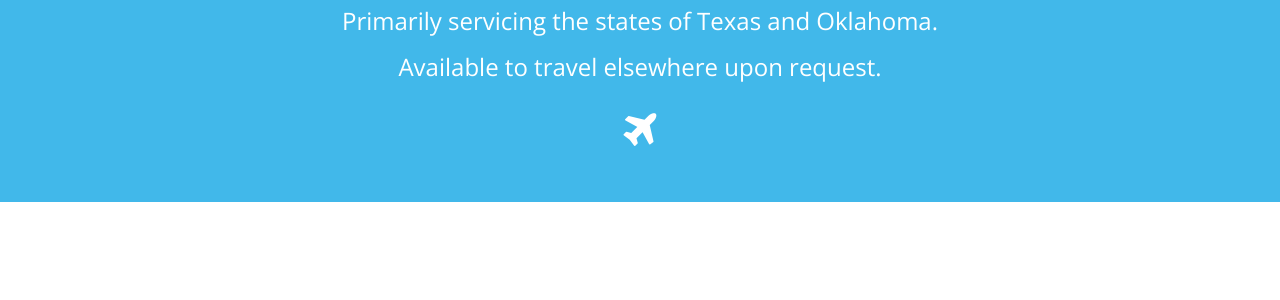
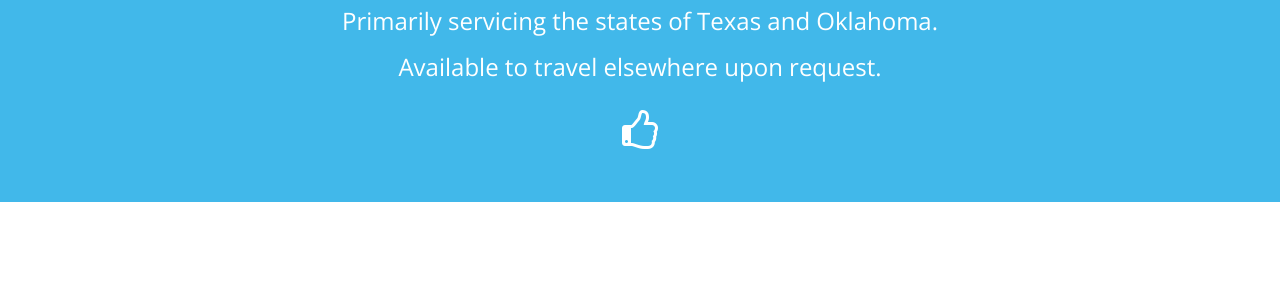
Before and after one commit to thcdroneservices/thcdroneservices.github.io, a Jekyll site: the page built from index.html, in a window 1280 px wide and 900 px high, scrolled down 1771 px. Shown: the part 150-450 px from the top of the window. Built offline with Jekyll 4.4.1, drawn with Linux system fonts in a browser that asks for light colours.

Commit message:
aside update "like" add

```diff
--- a/_includes/aside3.html
+++ b/_includes/aside3.html
@@ -4,7 +4,7 @@
             <h3 style="text-align: center;">Primarily servicing the states of Texas and Oklahoma.</h3>
             <h3 style="text-align: center;">Available to travel elsewhere upon request.</h3>
             <br>
-            <i class="fa fa-plane fa-3x wow bounceIn" data-wow-delay=".1s"></i>
+            <i class="fa fa-thumbs-o-up fa-3x wow bounceIn" data-wow-delay=".1s"></i>
         </div>
     </div>
 </aside>
```
